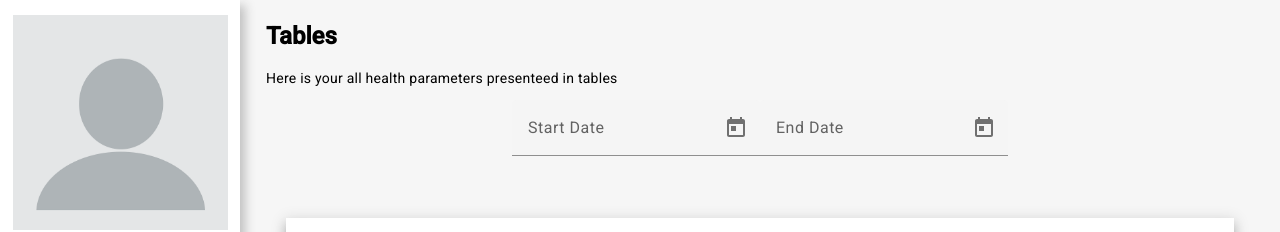
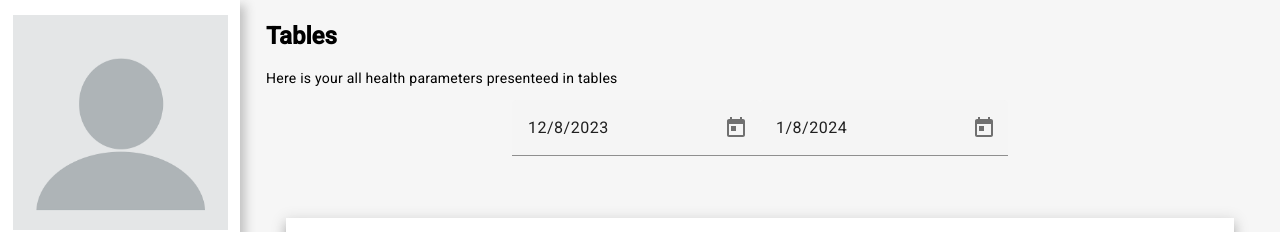
Before and after one commit to mik00laj/HealthApp, an Angular app in the folder Frontend/: page /tables in a window 1280 px wide. Shown: the top 232 px of the page. Built offline with nearby package versions, Linux system fonts and the light colour scheme; no server answers.

Commit message:
poprawki od doktora Ignasiak part 4

```diff
--- a/Frontend/src/app/pages/tables/tables.component.ts
+++ b/Frontend/src/app/pages/tables/tables.component.ts
@@ -1,13 +1,27 @@
-import { Component } from '@angular/core';
+import { Component, OnInit } from '@angular/core';
 
 @Component({
   selector: 'app-tables',
   templateUrl: './tables.component.html',
   styleUrl: './tables.component.scss'
 })
-export class TablesComponent {
+export class TablesComponent implements OnInit {
   selectedStartDate: Date;
   selectedEndDate: Date;
+  formattedStartDate: string;
+  formattedEndDate: string;
+
+  constructor() {}
+
+  ngOnInit(): void {
+    const dateFromMonthAgo = new Date();
+    dateFromMonthAgo.setMonth(dateFromMonthAgo.getMonth() - 1);
+    const actualDate = new Date();
+    this.selectedStartDate = dateFromMonthAgo;
+    this.selectedEndDate = actualDate;
+    this.formattedEndDate =  this.formatDate(actualDate);
+    this.formattedStartDate = this.formatDate(dateFromMonthAgo);
+  }
 
   changeDate(event: any, isEndDate: boolean = false) {
     if(isEndDate) {
@@ -16,4 +30,11 @@ export class TablesComponent {
       this.selectedStartDate = event.value;
     }
   }
+  formatDate = (date: Date): string => {
+    const year = date.getFullYear();
+    const month = (date.getMonth() + 1).toString().padStart(2, '0');
+    // const day = (date.getDate() + 1).toString().padStart(2, '0');  // jeżeli kalendarz wskazuje date o 1 mneijsza
+    const day = (date.getDate()).toString().padStart(2, '0');         // jeżeli kalendarz wskazuje date poprawnie
+    return `${year}-${month}-${day}`;
+  };
 }
```
